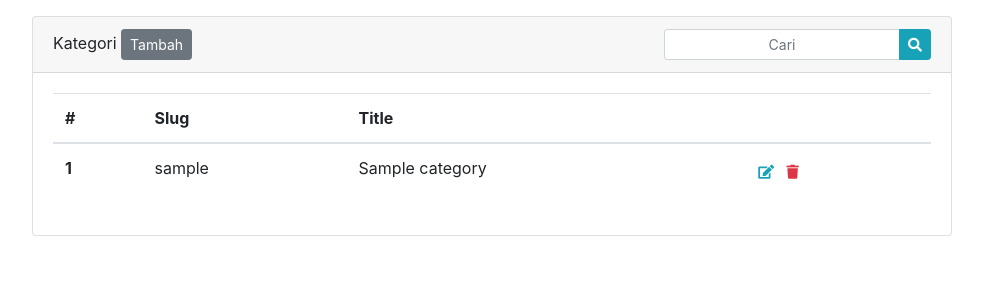
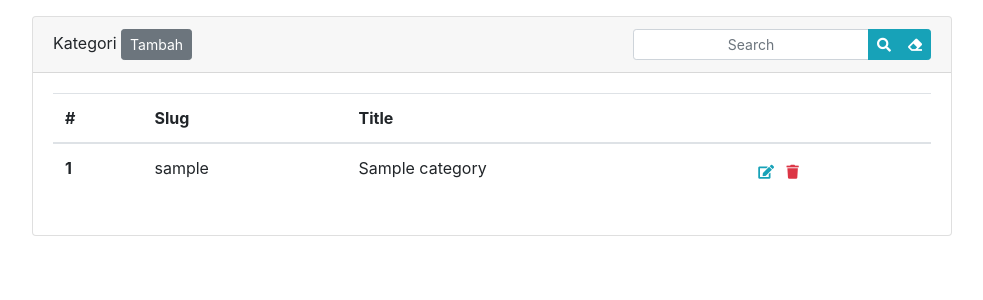
Before and after one commit to lunadiotic/cishop, a CodeIgniter app: page /database/category in a window 1280 px wide. Shown: the part 56-356 px from the top of the page, without its empty margins (148-1131 px from the left). Run offline with CodeIgniter, Linux system fonts and the light colour scheme; the visitor is signed in with stand-in values (Sample User, id 1); tables that the repository leaves empty hold one stand-in row (values such as "Sample post").

Commit message:
Category: Search

```diff
--- a/application/controllers/Category.php
+++ b/application/controllers/Category.php
@@ -8,7 +8,11 @@ class Category extends MY_Controller
 	public function __construct()
 	{
 		parent::__construct();
-		//Do your magic here
+		$role		= $this->session->userdata('role');
+		if ($role != 'admin') {
+			redirect(base_url());
+			return;
+		}
 	}
 
 
@@ -20,6 +24,29 @@ class Category extends MY_Controller
 		$data['pagination']	= $this->category->makePagination(site_url('category'), 2, $data['total_rows']);
 		$data['page']		= 'pages/category/index';
 		$this->view($data);
+	}
+
+	public function search($page = null)
+	{
+		if (isset($_POST['keyword'])) {
+			$this->session->set_userdata('keyword', $this->input->post('keyword'));
+		} else {
+			redirect(base_url('category'));
+		}
+		$keyword 			= $this->session->userdata('keyword');
+		$data['content']	= $this->category->like('title', $keyword)
+							  ->paginate($page)
+							  ->get();
+		$data['total_rows']	= $this->category->like('title', $keyword)->count();
+		$data['pagination']	= $this->category->makePagination(site_url('category/search'), 3, $data['total_rows']);
+		$data['page']		= 'pages/category/index';
+		$this->view($data);
+	}
+
+	public function reset()
+	{
+		$this->session->unset_userdata('keyword');
+		redirect(base_url('category'));
 	}
 
 	public function create()
--- a/application/views/pages/category/index.php
+++ b/application/views/pages/category/index.php
@@ -7,12 +7,15 @@
 					<span>Kategori</span>
 					<a href="<?= base_url('/category/create') ?>" class="btn btn-sm btn-secondary">Tambah</a>
 					<div class="float-right">
+						<?= form_open('category/search', ['method' => 'POST']) ?>
 						<div class="input-group">
-							<input type="text" class="form-control form-control-sm text-center" placeholder="Cari">
+							<?= form_input('keyword', $this->session->userdata('keyword'), ['placeholder' => 'Search', 'class' => 'form-control form-control-sm text-center']) ?>
 							<div class="input-group-append">
 								<button class="btn btn-info btn-sm" type="submit"><i class="fas fa-search"></i></button>
+								<a href="<?= base_url('category/reset') ?>" class="btn btn-info btn-sm"><i class="fas fa-eraser"></i></a>
 							</div>
 						</div>
+						<?= form_close() ?>
 					</div>
 				</div>
 				<div class="card-body">
```
